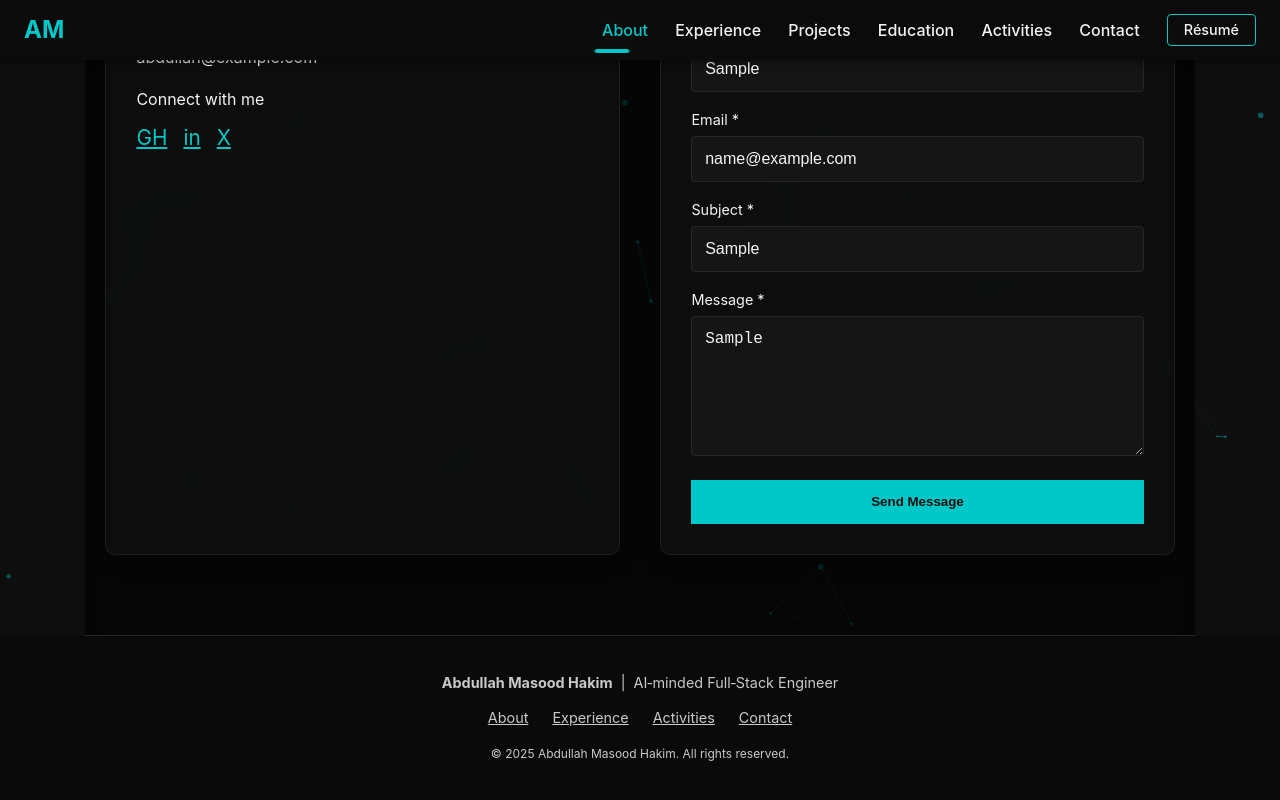
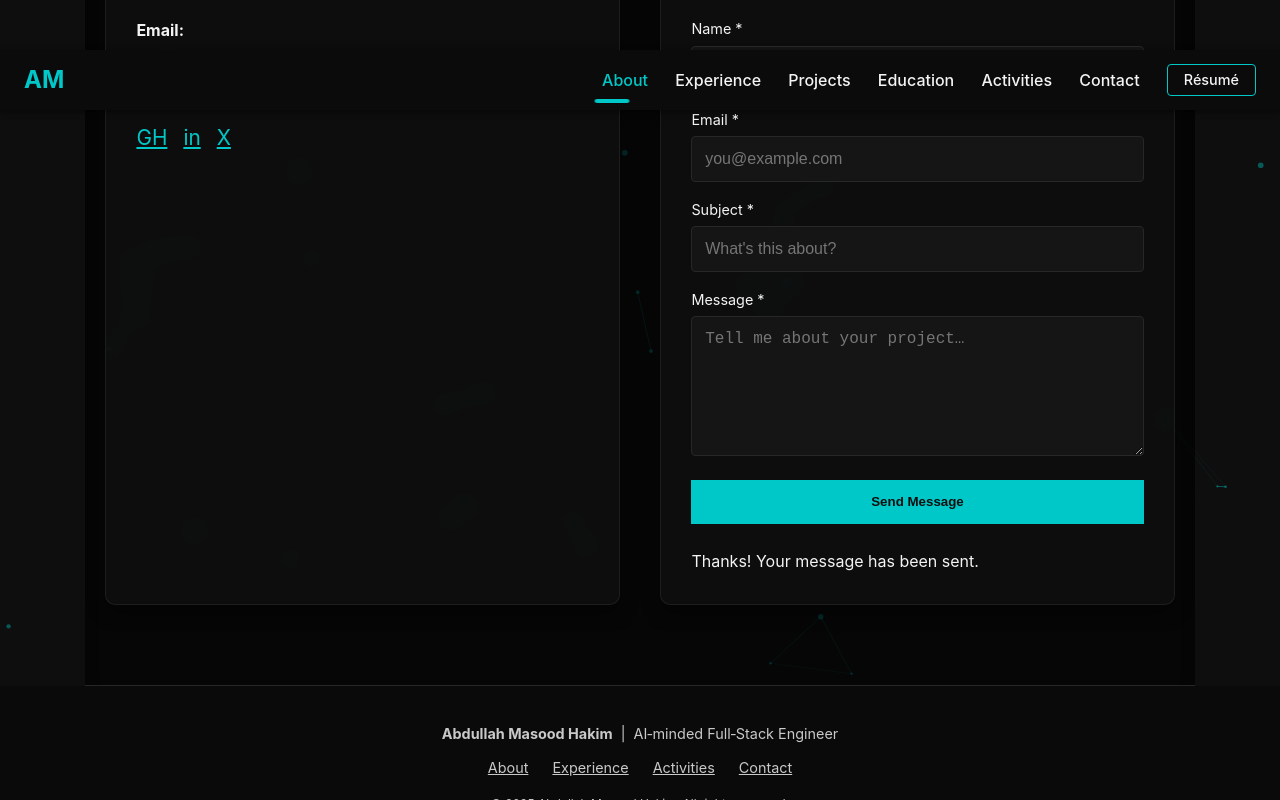
Before and after one commit to abdullahmasood6/PortfolioWebsite, a React (Vite) app in the folder my-portfolio/: page / in a window 1280 px wide. Both pictures are taken after typing "Sample", "name@example.com", "Sample", "Sample" into the empty fields and a click on the button "Send Message". Shown: the part 6100-6900 px from the top of the page. Built offline with nearby package versions, Linux system fonts and the light colour scheme.

Commit message:
working email basic

```diff
--- a/my-portfolio/src/sections/Contact.jsx
+++ b/my-portfolio/src/sections/Contact.jsx
@@ -1,9 +1,33 @@
-const Contact = () => (
+import { useRef, useState } from 'react';
+import emailjs from 'emailjs-com';
+
+const SERVICE_ID  = 'service_u54pgfc';   // e.g. 'service_abc123'
+const TEMPLATE_ID = 'template_ny7lbix';  // e.g. 'template_xyz789'
+const USER_ID     = '-MahNBYXPuLndQJ5J';   // e.g. 'KJq8n2pF1_f7xZ'
+
+const Contact = () => {
+  const formRef = useRef(null);
+  const [statusMsg, setStatusMsg] = useState('');
+
+  const sendEmail = async (e) => {
+    e.preventDefault();
+    setStatusMsg('Sending…');
+
+    try {
+      await emailjs.sendForm(SERVICE_ID, TEMPLATE_ID, formRef.current, USER_ID);
+      formRef.current.reset();
+      setStatusMsg('Thanks! Your message has been sent.');
+    } catch (err) {
+      console.error(err);
+      setStatusMsg('Oops – something went wrong. Please try again.');
+    }
+  };
+
+  return (
     <section id="contact" className="section">
       <h2>Get In Touch</h2>
       <p style={{ textAlign: 'center', color: 'var(--text-mid)', marginBottom: '3rem' }}>
-      Have a project in mind or want to discuss opportunities? I’d love to hear
-      from you.
+        Have a project in mind or want to discuss opportunities? I’d love to hear from you.
       </p>
 
       <div className="contact-wrap">
@@ -23,35 +47,47 @@ const Contact = () => (
           </div>
         </div>
 
-      {/* --- Right column (dummy form) --- */}
+        {/* --- Right column : live form --- */}
         <div className="card">
           <h3>Send Me a Message</h3>
 
           <form
+            ref={formRef}
+            onSubmit={sendEmail}
             style={{ marginTop: '1rem', display: 'grid', gap: '1rem' }}
-          onSubmit={(e) => e.preventDefault()}
           >
             <div>
-            <label>Name *</label>
-            <input type="text" placeholder="Your name" required />
+              <label htmlFor="from_name">Name *</label>
+              <input id="from_name" name="from_name" type="text" placeholder="Your name" required />
             </div>
+
             <div>
-            <label>Email *</label>
-            <input type="email" placeholder="your.email@example.com" required />
+              <label htmlFor="reply_to">Email *</label>
+              <input id="reply_to" name="reply_to" type="email" placeholder="you@example.com" required />
             </div>
+
             <div>
-            <label>Subject *</label>
-            <input type="text" placeholder="What's this about?" required />
+              <label htmlFor="subject">Subject *</label>
+              <input id="subject" name="subject" type="text" placeholder="What's this about?" required />
             </div>
+
             <div>
-            <label>Message *</label>
-            <textarea placeholder="Tell me about your project..." required />
+              <label htmlFor="message">Message *</label>
+              <textarea id="message" name="message" placeholder="Tell me about your project…" required />
             </div>
-          <button className="btn-fill">Send Message</button>
+
+            <button type="submit" className="btn-fill">Send Message</button>
+
+            {statusMsg && (
+              <p className="status-message" style={{ marginTop: '0.5rem' }}>
+                {statusMsg}
+              </p>
+            )}
           </form>
         </div>
       </div>
     </section>
   );
+};
 
 export default Contact;
```
Lines whose indentation alone changed are shown as unchanged.
